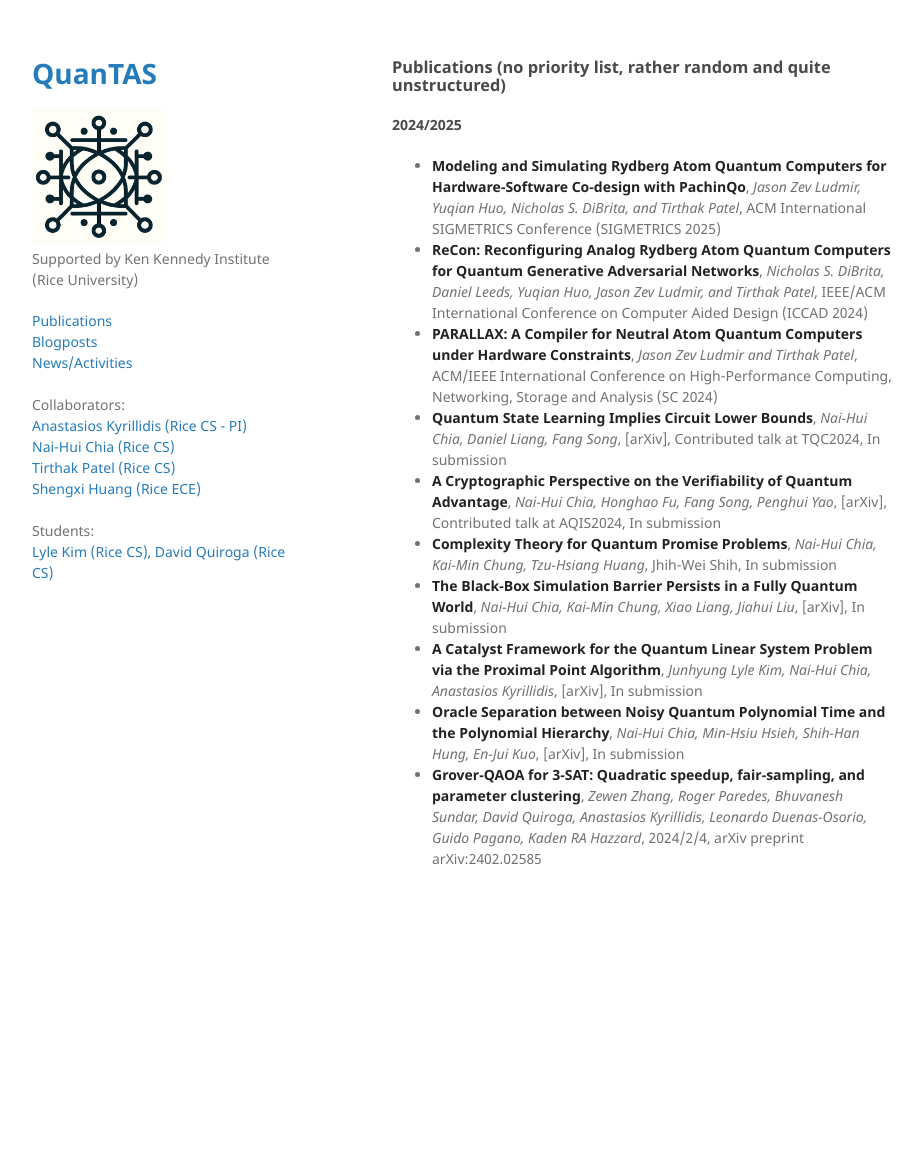
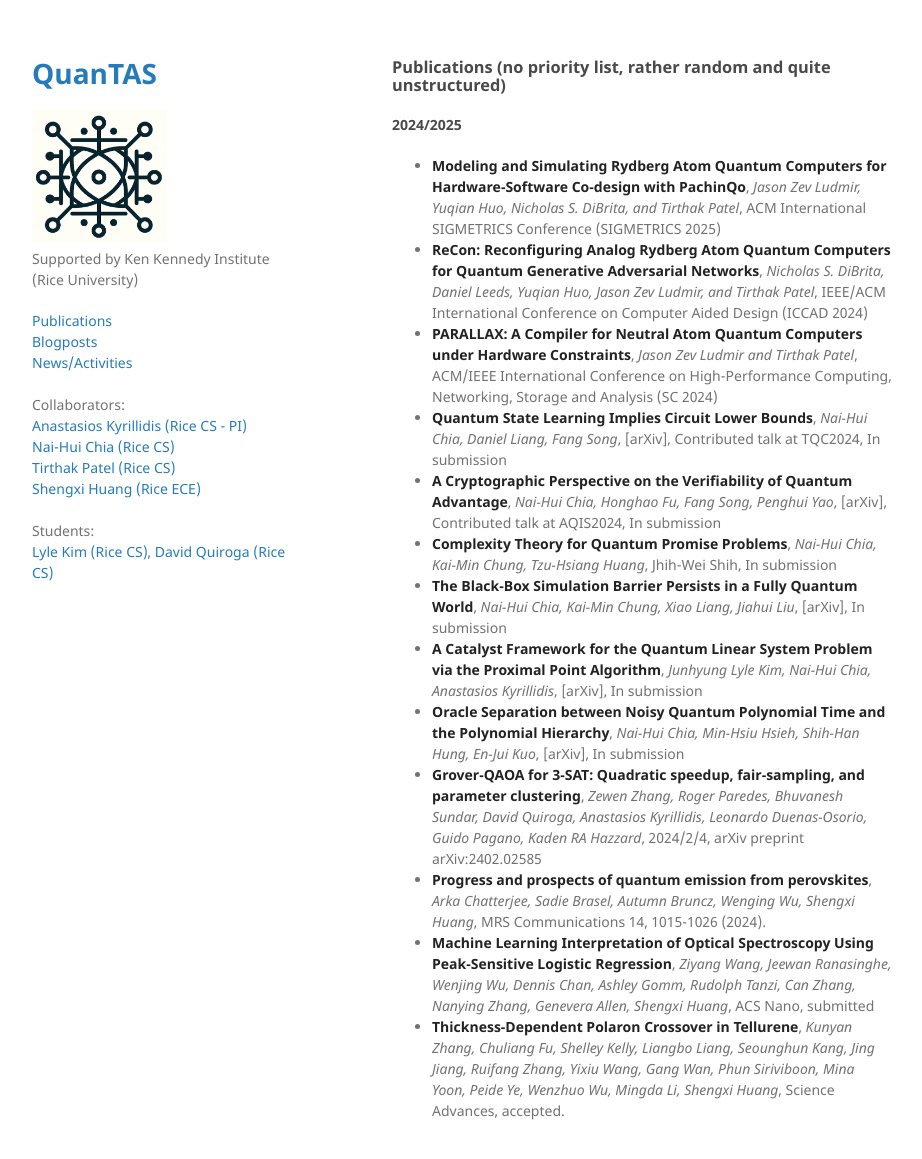
Before and after one commit to akyrillidis/explore-quantum, a Jekyll site: the page built from publications.md, in a window 1280 px wide and 1191 px high. Shown: the top 1159 px of the window, without its empty margins (178-1100 px from the left). Built offline with Jekyll 4.4.1, drawn with Linux system fonts in a browser that asks for light colours; our own code applies the rules of GitHub Pages for plain Markdown files.

Commit message:
Update publications.md

```diff
--- a/publications.md
+++ b/publications.md
@@ -16,3 +16,6 @@ layout: default
 + **A Catalyst Framework for the Quantum Linear System Problem via the Proximal Point Algorithm**, *Junhyung Lyle Kim, Nai-Hui Chia, Anastasios Kyrillidis*, [arXiv], In submission
 + **Oracle Separation between Noisy Quantum Polynomial Time and the Polynomial Hierarchy**, *Nai-Hui Chia, Min-Hsiu Hsieh, Shih-Han Hung, En-Jui Kuo*, [arXiv], In submission
 + **Grover-QAOA for 3-SAT: Quadratic speedup, fair-sampling, and parameter clustering**, *Zewen Zhang, Roger Paredes, Bhuvanesh Sundar, David Quiroga, Anastasios Kyrillidis, Leonardo Duenas-Osorio, Guido Pagano, Kaden RA Hazzard*, 2024/2/4, arXiv preprint arXiv:2402.02585
++ **Progress and prospects of quantum emission from perovskites**, *Arka Chatterjee, Sadie Brasel, Autumn Bruncz, Wenging Wu, Shengxi Huang*, MRS Communications 14, 1015-1026 (2024).
++ **Machine Learning Interpretation of Optical Spectroscopy Using Peak-Sensitive Logistic Regression**, *Ziyang Wang, Jeewan Ranasinghe, Wenjing Wu, Dennis Chan, Ashley Gomm, Rudolph Tanzi, Can Zhang, Nanying Zhang, Genevera Allen, Shengxi Huang*, ACS Nano, submitted
++ **Thickness-Dependent Polaron Crossover in Tellurene**,  *Kunyan Zhang, Chuliang Fu, Shelley Kelly, Liangbo Liang, Seounghun Kang, Jing Jiang, Ruifang Zhang, Yixiu Wang, Gang Wan, Phun Siriviboon, Mina Yoon, Peide Ye, Wenzhuo Wu, Mingda Li, Shengxi Huang*, Science Advances, accepted.
```
